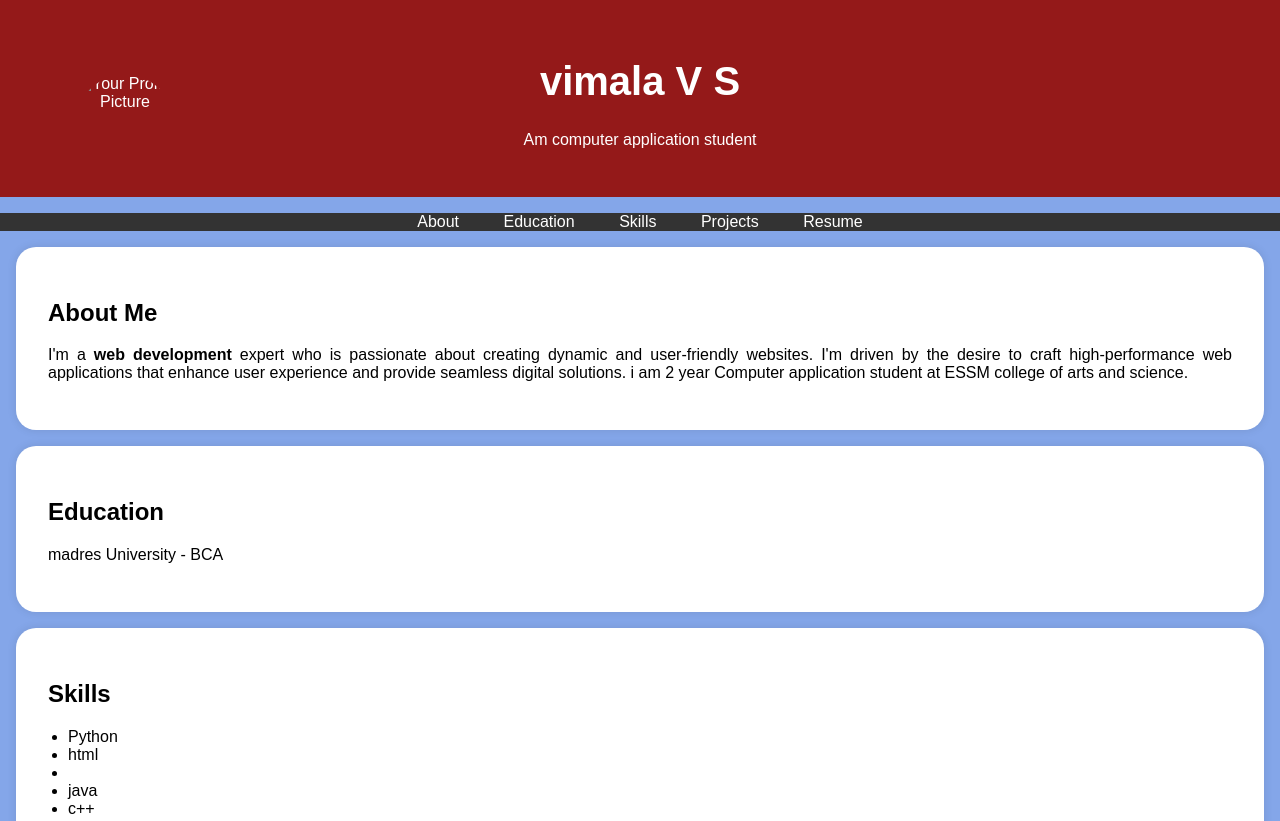
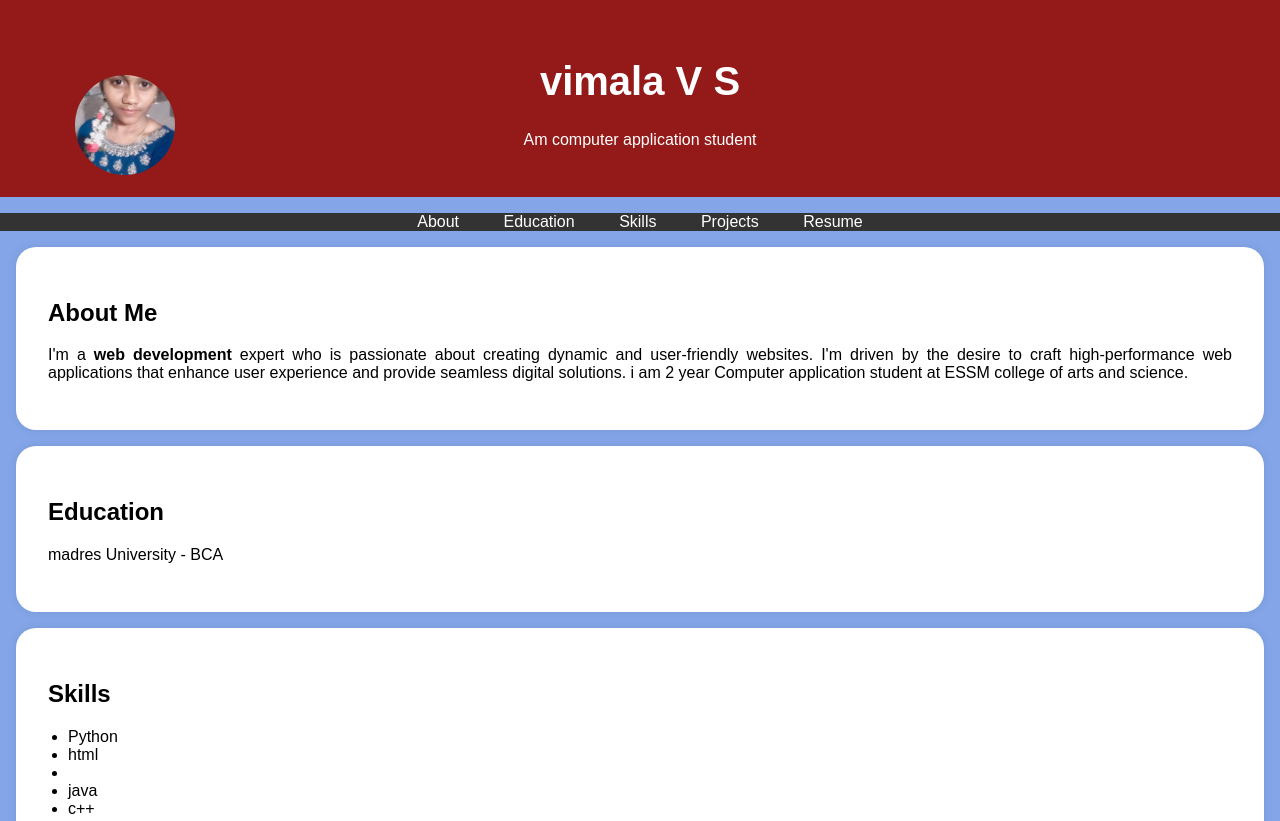
Before and after one commit to vimala123195/Vimal, a plain HTML site: page index.html in a window 1280 px wide. Shown: the top 821 px of the page. Drawn offline with Linux system fonts and the light colour scheme.

Commit message:
Update index.html

```diff
--- a/index.html
+++ b/index.html
@@ -95,7 +95,7 @@
     <header>
         <div class="header-content">
             <!-- Add your profile picture here -->
-            <img src="passport photo.jpg" alt="Your Profile Picture" class="profile-picture">
+            <img src="1742364765484.jpg" alt="Your Profile Picture" class="profile-picture">
             <h1>vimala V S</h1>
             <p>Am computer application student</p>
         </div>
```
